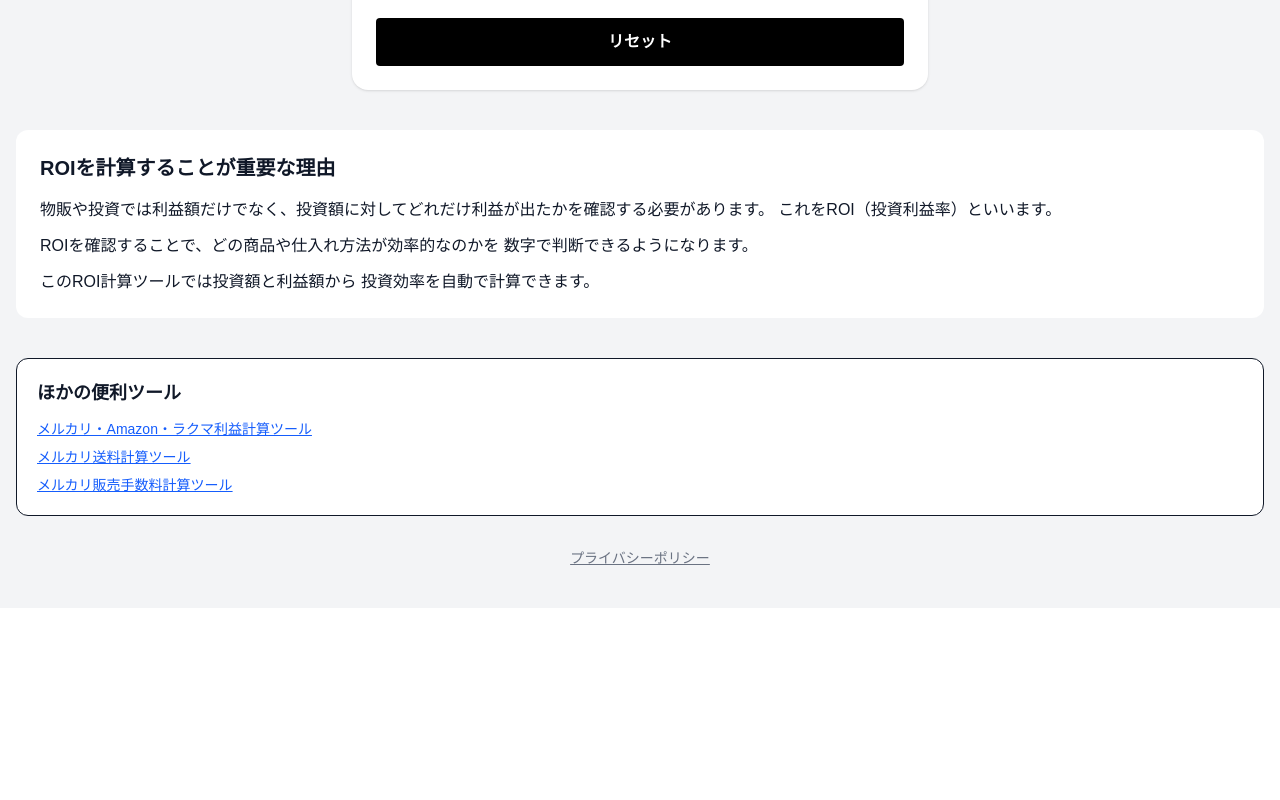
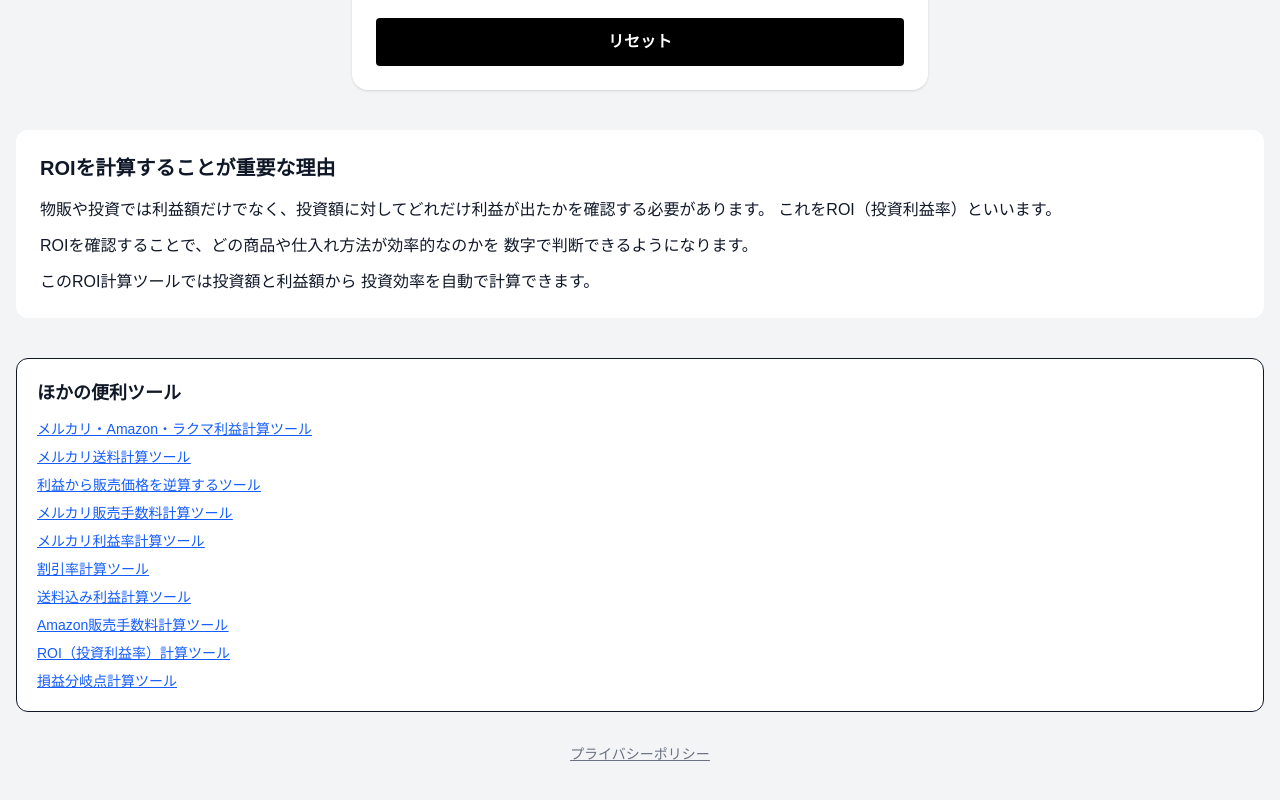
Before and after one commit to antfarm-lab/roi-calc, a Next.js app: page / in a window 1280 px wide. Shown: the part 382-1182 px from the top of the page. Before the commit the page ends 990 px from the top, so only its background shows below. Built offline with nearby package versions, Linux system fonts and the light colour scheme.

Commit message:
expand internal tool links

```diff
--- a/app/page.tsx
+++ b/app/page.tsx
@@ -78,18 +78,39 @@
     このROI計算ツールでは投資額と利益額から
     投資効率を自動で計算できます。
   </p>
-</section>
-      <section className="mt-10 rounded-xl border bg-white p-5">
+  </section>
+<section className="mt-10 rounded-xl border bg-white p-5">
   <h2 className="mb-3 text-lg font-bold">ほかの便利ツール</h2>
-  <div className="grid gap-2 text-sm">
-    <a className="text-blue-600 underline" href="https://calc-tools-mauve.vercel.app/">
+  <div className="grid gap-2 text-sm text-blue-600 underline">
+    <a href="https://calc-tools-mauve.vercel.app/">
       メルカリ・Amazon・ラクマ利益計算ツール
     </a>
-    <a className="text-blue-600 underline" href="https://shipping-calc-olive.vercel.app/">
+    <a href="https://shipping-calc-olive.vercel.app/">
       メルカリ送料計算ツール
     </a>
-    <a className="text-blue-600 underline" href="https://fee-calc-seven.vercel.app/">
+    <a href="https://price-reverse-calc.vercel.app/">
+      利益から販売価格を逆算するツール
+    </a>
+    <a href="https://fee-calc-seven.vercel.app/">
       メルカリ販売手数料計算ツール
+    </a>
+    <a href="https://profit-rate-calc.vercel.app/">
+      メルカリ利益率計算ツール
+    </a>
+    <a href="https://discount-rate-calc.vercel.app/">
+      割引率計算ツール
+    </a>
+    <a href="https://shipping-profit-calc.vercel.app/">
+      送料込み利益計算ツール
+    </a>
+    <a href="https://amazon-fee-calc.vercel.app/">
+      Amazon販売手数料計算ツール
+    </a>
+    <a href="https://roi-calc-woad.vercel.app/">
+      ROI（投資利益率）計算ツール
+    </a>
+    <a href="https://break-even-calc-one.vercel.app/">
+      損益分岐点計算ツール
     </a>
   </div>
 </section>
```
